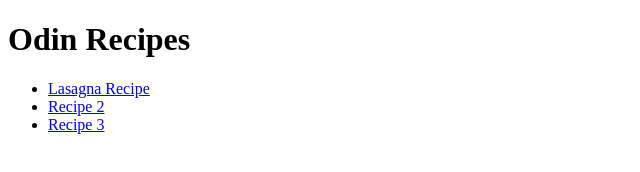
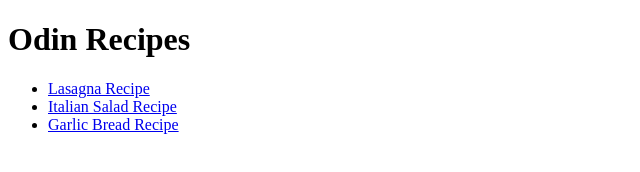
Before and after one commit to ShadowGSD/odin_recipes, a plain HTML site: page index.html in a window 1280 px wide. Shown: the whole page, without its empty margins (0-640 px from the left). Drawn offline with Linux system fonts and the light colour scheme.

Commit message:
Updated index page

```diff
--- a/index.html
+++ b/index.html
@@ -14,11 +14,11 @@
         </li>
 
         <li>
-            <a href="#">Recipe 2</a>
+            <a href="./recipes/italian_salad.html">Italian Salad Recipe</a>
         </li>
 
         <li>
-            <a href="#">Recipe 3</a>
+            <a href="./recipes/garlic_bread.html">Garlic Bread Recipe</a>
         </li>
     </ul>
 </body>
```
